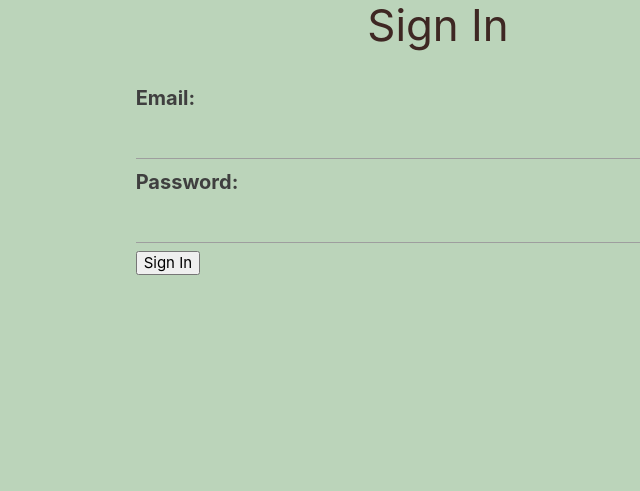
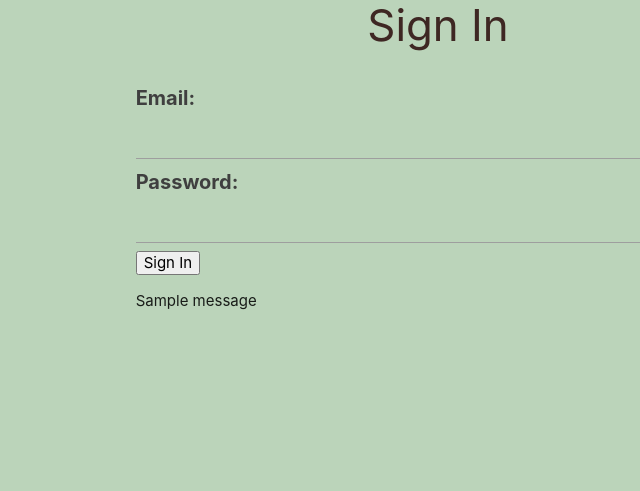
Before and after one commit to susanaviruglio/we-love-reading, a Flask app: page /signin in a window 1280 px wide. Shown: the part 91-582 px from the top of the page, without its empty margins (202-842 px from the left). Run offline with Flask 2, Linux system fonts and the light colour scheme; tables that the repository leaves empty hold one stand-in row (values such as "Sample post"); one stand-in notice (Sample message) is shown.

Commit message:
created message for the user and modified action from profile to signin directory

```diff
--- a/bookmanager/templates/signin.html
+++ b/bookmanager/templates/signin.html
@@ -3,7 +3,7 @@
 <div class="container">
     <div class="row">
         <div class="col s12">
-            <form  action="{{ url_for('profile') }}" method="POST">
+          <form  action="{{ url_for('signin') }}" method="POST">
                 <h3 class="brown-text text-darken-4 center-align">Sign In</h3>
                 <label class="color-input" for="email">Email:</label>
                 <input  id="email" type="email" name="id_email" class="validate" required>
@@ -11,6 +11,15 @@
                 <input id="password" type="password" name="password" class="validate" required>
                 <input type="submit" value="Sign In">
             </form>
+            {% with messages = get_flashed_messages() %}
+            {% if messages %}
+                <ul class="flashes">
+                      {% for message in messages %}
+                        <li>{{ message }}</li>
+                    {% endfor %}
+                  </ul>
+            {% endif %}
+        {% endwith %}
         </div>
     </div>
 </div>
```
